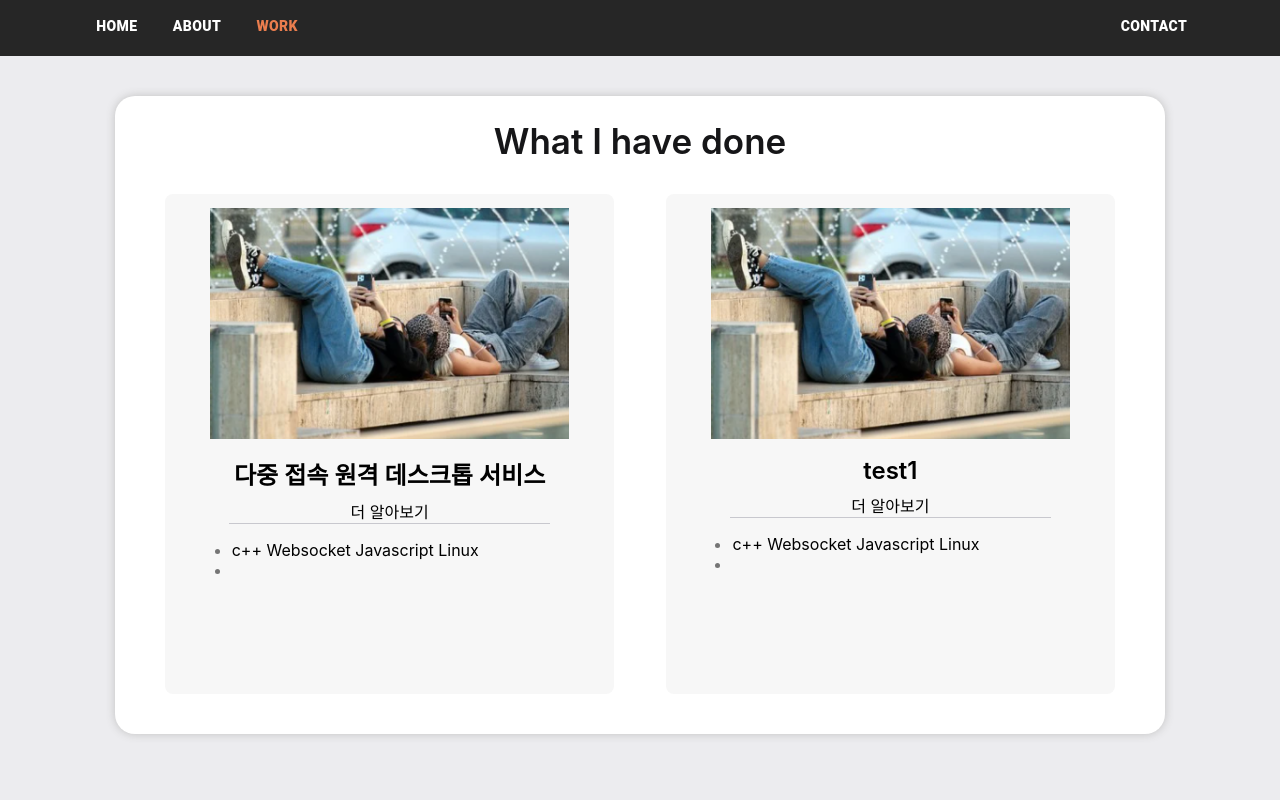
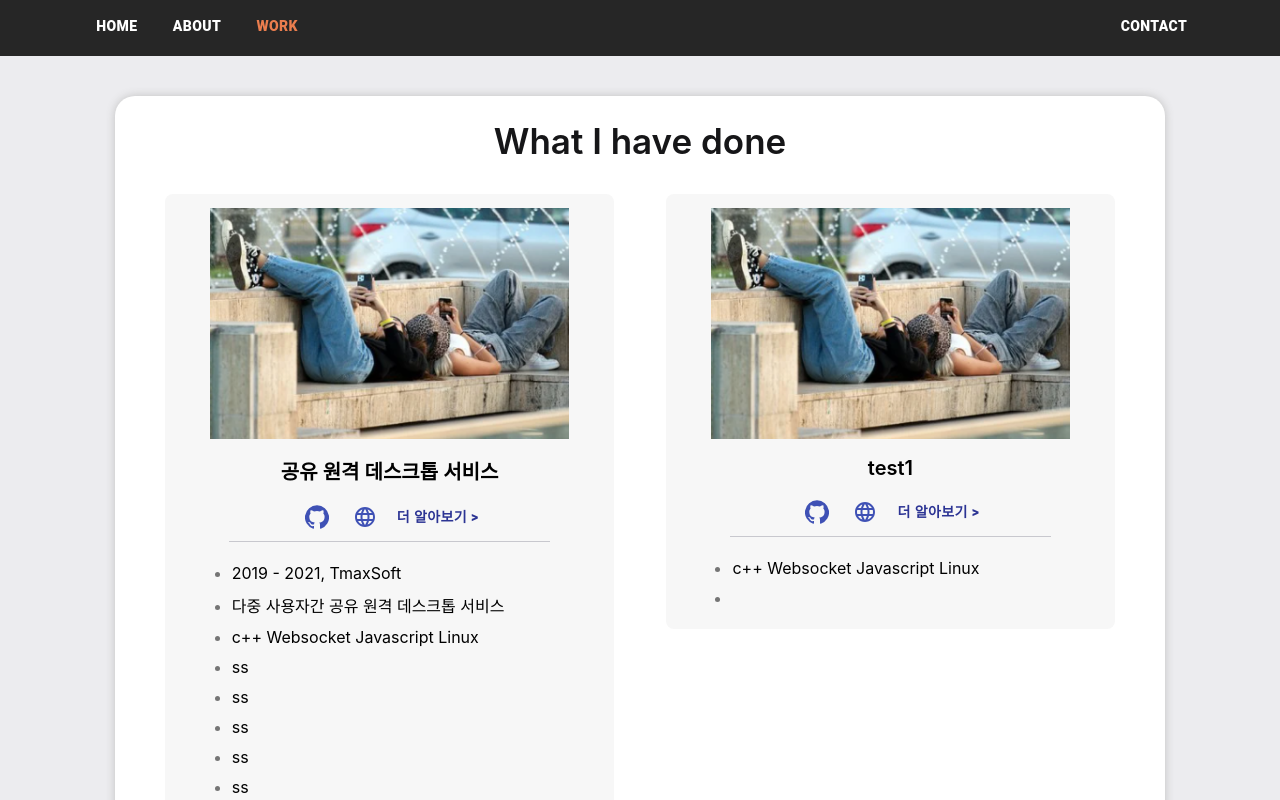
Before and after one commit to peter1118/peter-folio, a React (Create React App) app: page /work in a window 1280 px wide. Built offline with nearby package versions, Linux system fonts and the light colour scheme.

Commit message:
work card 내용 추가

```diff
--- a/src/App.css
+++ b/src/App.css
@@ -6,7 +6,7 @@
     display: flex;
     height: 7vh;
     background-color: #262626;
-    color: #CDCDCD;
+    color: #cdcdcd;
     padding-left: 6vw;
     padding-right: 6vw;
 }
@@ -22,11 +22,11 @@
 }
 .Header-selected > .MuiButton-label {
     font-weight: 800;
-    color: #EA7D4E;
+    color: #ea7d4e;
 }
 
 a :hover {
-    color: #EBEBEB;
+    color: #ebebeb;
 }
 
 .MuiButtonBase-root :hover {
--- a/src/WorkCard.css
+++ b/src/WorkCard.css
@@ -2,26 +2,38 @@
     box-sizing: border-box;
     border-radius: 8px;
     background: #f7f7f7;
-    /*overflow: hidden;*/
+    overflow: hidden;
     margin: 2vh 2vw;
     width: 50vw;
-    height: 500px;
 }
 .WorkCard-thumbnail > img {
     margin: 3% 10%;
     width: 80%;
+    opacity: 1;
+    filter: alpha(opacity=40);
+    transition: 0.5s ease;
 }
-.WorkCard-title {
-    display: flex;
-    justify-content: center;
-    font-size: 24px;
-    font-weight: 600;
+/*
+.WorkCard-thumbnail > img:hover {
+    opacity: 0.5;
+    filter: alpha(opacity=100);
 }
+*/
 .WorkCard-links {
     display: flex;
     justify-content: center;
     margin: 1vh 5vw;
     border-bottom: 1px solid #c8c8ce;
+}
+.WorkCard-title {
+    display: flex;
+    justify-content: center;
+    font-size: 20px;
+    font-weight: 600;
+}
+li {
+    margin: 0;
+    padding: 5px 0;
 }
 li::marker {
     color: #757575;
@@ -30,3 +42,6 @@ li::marker {
 .WorkCard-desc {
     margin: 1vh 2.1vw;
 }
+.WorkCard-links-more > span {
+    color: #2c3494 !important;
+}
--- a/src/WorkCard.js
+++ b/src/WorkCard.js
@@ -3,6 +3,11 @@ import './WorkCard.css'
 
 import data from './WorkData.js'
 import img1 from './res/img1.png'
+
+import IconButton from '@material-ui/core/IconButton'
+import Button from '@material-ui/core/Button'
+import GitHubIcon from '@material-ui/icons/GitHub'
+import LanguageIcon from '@material-ui/icons/Language'
 
 function WorkCard({ idx }) {
     if (idx + 1 > data.length) {
@@ -14,7 +19,17 @@ function WorkCard({ idx }) {
                     <img src={img1} alt={data[idx]['title']} />
                 </div>
                 <div className="WorkCard-title">{data[idx]['title']}</div>
-                <div className="WorkCard-links">더 알아보기</div>
+                <div className="WorkCard-links">
+                    <IconButton color="primary">
+                        <GitHubIcon />
+                    </IconButton>
+                    <IconButton color="primary">
+                        <LanguageIcon />
+                    </IconButton>
+                    <Button className="WorkCard-links-more">
+                        더 알아보기 >
+                    </Button>
+                </div>
                 <div className="WorkCard-desc">
                     <ul>
                         {data[idx]['desc'].map((desc, index) => (
--- a/src/WorkCardWrapper.css
+++ b/src/WorkCardWrapper.css
@@ -1,5 +1,5 @@
 .WorkCardWrapper {
     display: flex;
     justify-content: center;
-    align-items: center;
+    align-items: flex-start;
 }
--- a/src/WorkData.js
+++ b/src/WorkData.js
@@ -4,9 +4,19 @@ function createData(title, year, desc, tech, links, from) {
 
 const rows = [
     createData(
-        '다중 접속 원격 데스크톱 서비스',
+        '공유 원격 데스크톱 서비스',
         '2019 ~ 2021',
-        ['c++ Websocket Javascript Linux', ''],
+        [
+            '2019 - 2021, TmaxSoft',
+            '다중 사용자간 공유 원격 데스크톱 서비스',
+            'c++ Websocket Javascript Linux',
+            'ss',
+            'ss',
+            'ss',
+            'ss',
+            'ss',
+            'ss',
+        ],
         'c++ weboskcet lws js ...',
         'aaaaaa',
         'TmaxSoft그룹'
```
